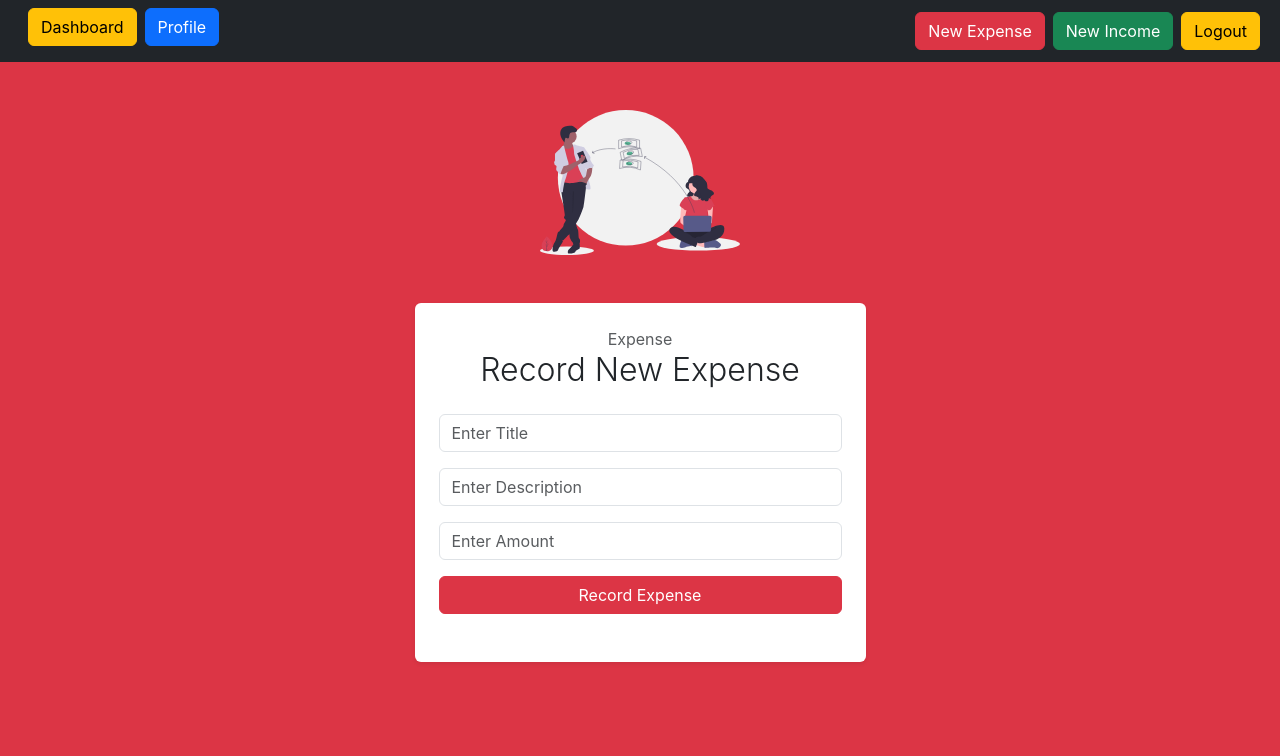
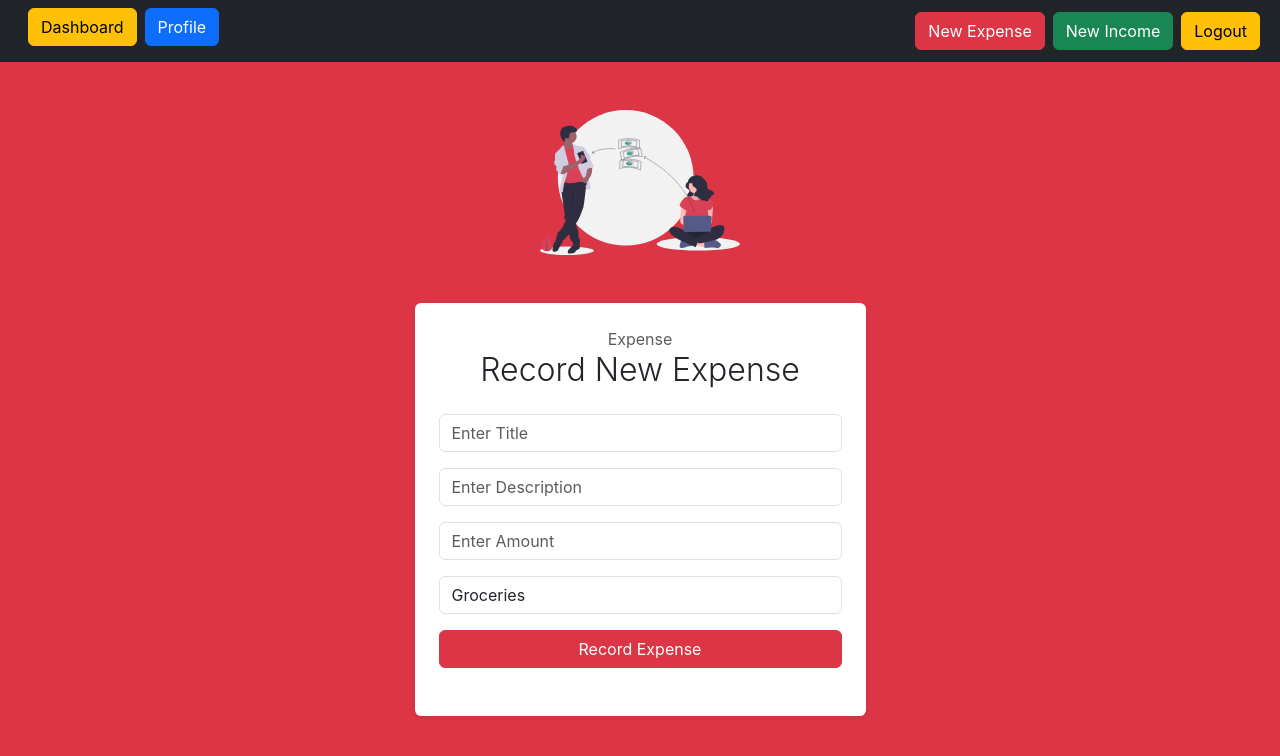
Before and after one commit to akshayvishwakarma00008/expense-tracker-FE, a React (Create React App) app: page /add-expense in a window 1280 px wide. Shown: the top 756 px of the page. Built offline with nearby package versions, Linux system fonts and the light colour scheme; sample sign-in values are in the browser's storage.

Commit message:
fixed link issues

```diff
--- a/src/components/EditContent/EditContent.js
+++ b/src/components/EditContent/EditContent.js
@@ -17,7 +17,7 @@ const formSchema = Yup.object({
   amount: Yup.number().required("Amount is required"),
 });
 const EditContent = () => {
-    const { state } = useLocation()
+  const { state } = useLocation();
   const { data } = state;
 
   //dispatch action
@@ -26,11 +26,10 @@ const EditContent = () => {
   const dispatch = useDispatch();
 
   //expense
-    const expenses = useSelector(state => state?.expenses);
-    const { isExpUpdated, expLoading, expAppErr, expServerErr } =
-        expenses;
+  const expenses = useSelector((state) => state?.expenses);
+  const { isExpUpdated, expLoading, expAppErr, expServerErr } = expenses;
   //income
-    const income = useSelector(state => state?.income);
+  const income = useSelector((state) => state?.income);
   const { isIncUpdated } = income;
   //initialize form
   const formik = useFormik({
@@ -38,8 +37,9 @@ const EditContent = () => {
       title: data?.title,
       description: data?.description,
       amount: data?.amount,
+      category: data?.category === "" ? "groceries" : data?.category
     },
-        onSubmit: values => {
+    onSubmit: (values) => {
       const transactionData = {
         id: data?._id,
         ...values,
@@ -137,6 +137,27 @@ const EditContent = () => {
                 <div className="text-danger mb-2">
                   {formik.touched.amount && formik.errors.amount}
                 </div>
+
+                {data?.type === "expense" ? (
+                  <div className="mb-3 input-group">
+                    <select
+                      name="category"
+                      id="category"
+                      className="form-control"
+                      value={formik.values.category}
+                      onBlur={formik.handleBlur("category")}
+                      onChange={formik.handleChange("category")}
+                    >
+                      <option value="groceries">Groceries</option>
+                      <option value="entatainment">Entatainment</option>
+                      <option value="shopping">Shopping</option>
+                      <option value="travel">Travel</option>
+                      <option value="bill">Bill</option>
+                      <option value="food & drinks">Food & Drinks</option>
+                      <option value="other">Other</option>
+                    </select>
+                  </div>
+                ) : null}
                 {expLoading ? (
                   <DisabledButton />
                 ) : (
--- a/src/pages/expenses/AddExpense.js
+++ b/src/pages/expenses/AddExpense.js
@@ -1,4 +1,4 @@
-import React, { useEffect, useState } from "react";
+import React, { useEffect } from "react";
 import { useFormik } from "formik";
 import { useDispatch, useSelector } from "react-redux";
 import * as Yup from "yup";
@@ -23,7 +23,7 @@ const AddExpense = () => {
   //income
 
   //expense
-  const expenses = useSelector(state => state?.expenses);
+  const expenses = useSelector((state) => state?.expenses);
   const { expLoading, expAppErr, expServerErr, isExpCreated } = expenses;
   //initialize form
   const formik = useFormik({
@@ -31,8 +31,9 @@ const AddExpense = () => {
       title: "",
       description: "",
       amount: "",
+      category: "",
     },
-    onSubmit: values => {
+    onSubmit: (values) => {
       dispatch(addNewExpAction(values));
     },
     validationSchema: formSchema,
@@ -44,20 +45,20 @@ const AddExpense = () => {
     if (isExpCreated) {
       navigate(history, "user-profile-expenses", undefined);
     }
-  // eslint-disable-next-line react-hooks/exhaustive-deps
+    // eslint-disable-next-line react-hooks/exhaustive-deps
   }, [isExpCreated]);
   return (
     <>
       <section className="py-5 bg-danger vh-100">
         <div className="container text-center">
-          <a className="d-inline-block mb-5">
+          <span className="d-inline-block mb-5">
             <img
               className="img-fluid"
               src={moneySVG}
               alt="SVGeXPENSES"
               width="200"
             />
-          </a>
+          </span>
           <div className="row mb-4">
             <div className="col-12 col-md-8 col-lg-5 mx-auto">
               <div className="p-4 shadow-sm rounded bg-white">
@@ -112,6 +113,25 @@ const AddExpense = () => {
                   <div className="text-danger mb-2">
                     {formik.touched.amount && formik.errors.amount}
                   </div>
+
+                  <div className="mb-3 input-group">
+                    <select
+                      name="category"
+                      id="category"
+                      className="form-control"
+                      value={formik.values.category}
+                      onBlur={formik.handleBlur("category")}
+                      onChange={formik.handleChange("category")}
+                    >
+                      <option value="groceries">Groceries</option>
+                      <option value="entatainment">Entatainment</option>
+                      <option value="shopping">Shopping</option>
+                      <option value="travel">Travel</option>
+                      <option value="bill">Bill</option>
+                      <option value="food & drinks">Food & Drinks</option>
+                      <option value="other">Other</option>
+                    </select>
+                  </div>
                   {expLoading ? (
                     <DisabledButton />
                   ) : (
--- a/src/pages/expenses/ExpensesList.js
+++ b/src/pages/expenses/ExpensesList.js
@@ -44,10 +44,9 @@ const ExpensesList = () => {
         <section className="py-6">
           <div className="container-fluid">
             <div className="position-relative border rounded-2">
-              <a
+              <span
                 className="position-absolute top-0 end-0 mt-4 me-4"
-                href="#"
-              ></a>
+              ></span>
               <div className="pt-8 px-8 mb-8">
                 <h6 className="mb-0 fs-3">Recent Expense transactions</h6>
                 <p className="mb-0">
@@ -61,13 +60,13 @@ const ExpensesList = () => {
                 </Link>
               </div>
               <table className="table">
-                <thead>
+                <thead className="thead-dark">
                   <tr className="table-active">
-                    <th scope="col">
+                    {/* <th scope="col">
                       <button className="btn d-flex align-items-centerr text-uppercase">
                         <small>Withdrawed By</small>
                       </button>
-                    </th>
+                    </th> */}
                     <th scope="col">
                       <button className="btn d-flex align-items-centerr text-uppercase">
                         <small>Title</small>
--- a/src/pages/users/Profile/UserProfileExpList.js
+++ b/src/pages/users/Profile/UserProfileExpList.js
@@ -20,7 +20,6 @@ const UserProfileExpList = () => {
       <section className="py-6">
         <div className="container-fluid">
           <div className="position-relative border rounded-2">
-            <a className="position-absolute top-0 end-0 mt-4 me-4" href="#"></a>
             <div className="pt-8 px-8 mb-8">
               <h6 className="mb-0 fs-3">Recent Expense transactions</h6>
               <p className="mb-0">
--- a/src/redux/slices/expenses/expenseAction.js
+++ b/src/redux/slices/expenses/expenseAction.js
@@ -30,6 +30,7 @@ export const addNewExpAction = createAsyncThunk(
                     title: expense?.title,
                     description: expense?.description,
                     amount: expense?.amount,
+                    category: expense?.category,
                 },
                 config
             );
@@ -160,6 +161,7 @@ export const updateExpenseAction = createAsyncThunk(
             title: expense?.title,
             description: expense?.description,
             amount: expense?.amount,
+            category: expense?.category
           },
           config
         );
--- a/src/utils/baseURL.js
+++ b/src/utils/baseURL.js
@@ -1,2 +1,2 @@
-export const baseURL = "https://expense-tracker-be-sage.vercel.app/api" || "http://localhost:5000/api";
-// export const baseURL = "http://localhost:5000/api";
+// export const baseURL = "https://expense-tracker-be-sage.vercel.app/api" || "http://localhost:5000/api";
+export const baseURL = "http://localhost:5000/api";
```
Lines whose indentation alone changed are shown as unchanged.
